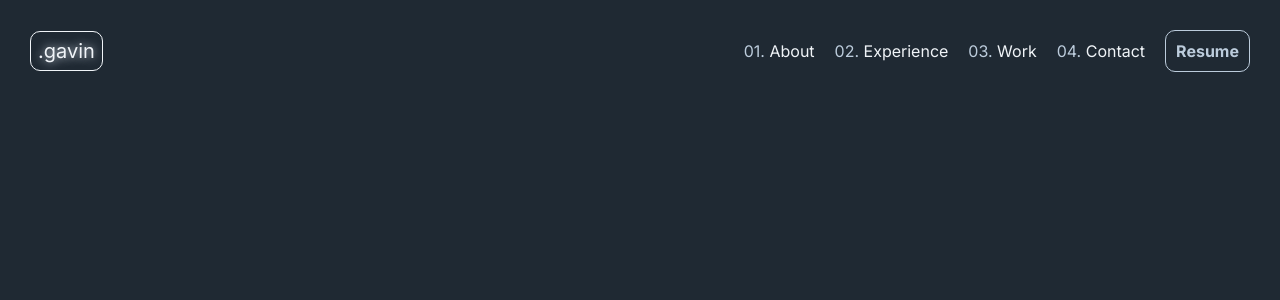
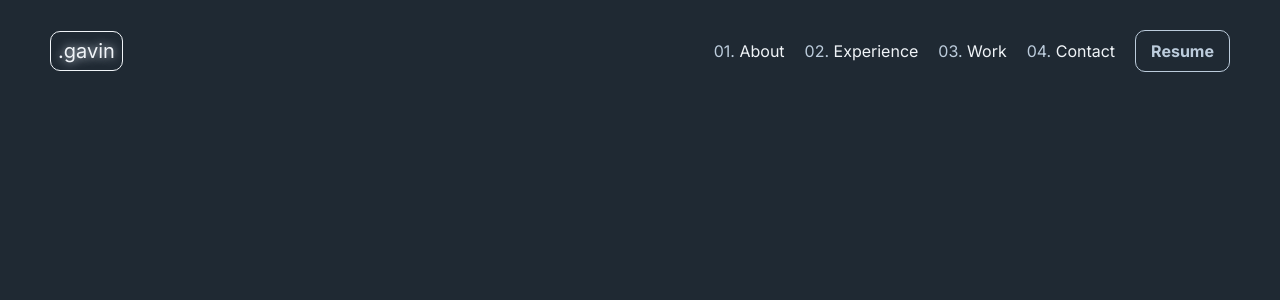
Before and after one commit to rawsashimi1604/PortfolioSite, a React (Create React App) app: page / in a window 1280 px wide. Shown: the top 300 px of the page. Built offline with nearby package versions, Linux system fonts and the light colour scheme.

Commit message:
recolored some navbar styles

```diff
--- a/src/components/Navbar/Navbar.js
+++ b/src/components/Navbar/Navbar.js
@@ -7,7 +7,9 @@ export default function Navbar() {
     return (
         <nav>
             <section className="nav-logo hoverable">
-                <span>.gavin</span>
+                <span>
+                    <a href="#">.gavin</a>
+                </span>
             </section>
 
             <section className="nav-menu">
--- a/src/components/Navbar/style.css
+++ b/src/components/Navbar/style.css
@@ -4,7 +4,7 @@ nav {
     justify-content: space-between;
     align-items: center;
 
-    padding: 30px;
+    padding: 30px 50px;
 
     color: var(--color-50);
 }
@@ -54,12 +54,17 @@ nav .nav-logo {
     text-shadow: 0px 0px 10px var(--color-100);
 }
 
+nav .nav-logo a {
+    text-decoration: none;
+    color: var(--color-50);
+}
+
 nav .nav-resume {
     display: inline-block;
 
     color: var(--color-200);
     border: 1px solid var(--color-200);
 
-    padding: 10px;
+    padding: 10px 15px 10px 15px;
     font-weight: 700;
 }
```
